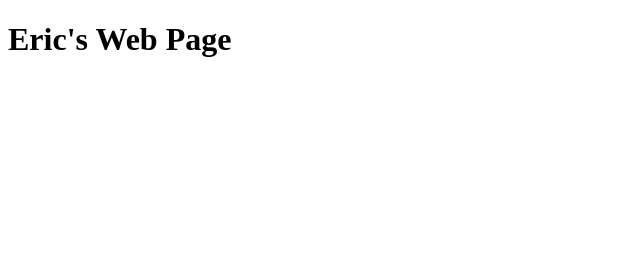
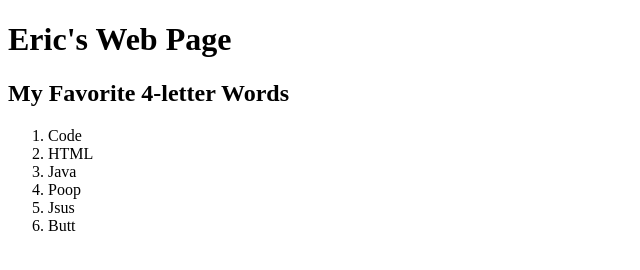
Before and after one commit to ebreimer/ebreimer.github.io, a plain HTML site: page test.html in a window 1280 px wide. Shown: the whole page, without its empty margins (0-640 px from the left). Drawn offline with Linux system fonts and the light colour scheme.

Commit message:
Update test.html

```diff
--- a/test.html
+++ b/test.html
@@ -5,5 +5,17 @@
   </head>
   <body>
     <h1>Eric's Web Page</h1>
+    <h2>My Favorite 4-letter Words</h2>
+    <ol>
+      <li>Code</li>
+      <li>HTML</li>
+      <li>Java</li>
+      <li>Poop</li>
+      <li>Jsus</li>
+      <li>Butt</li>
+
+    </ol>
+
+
   </body>
 </html>
```
